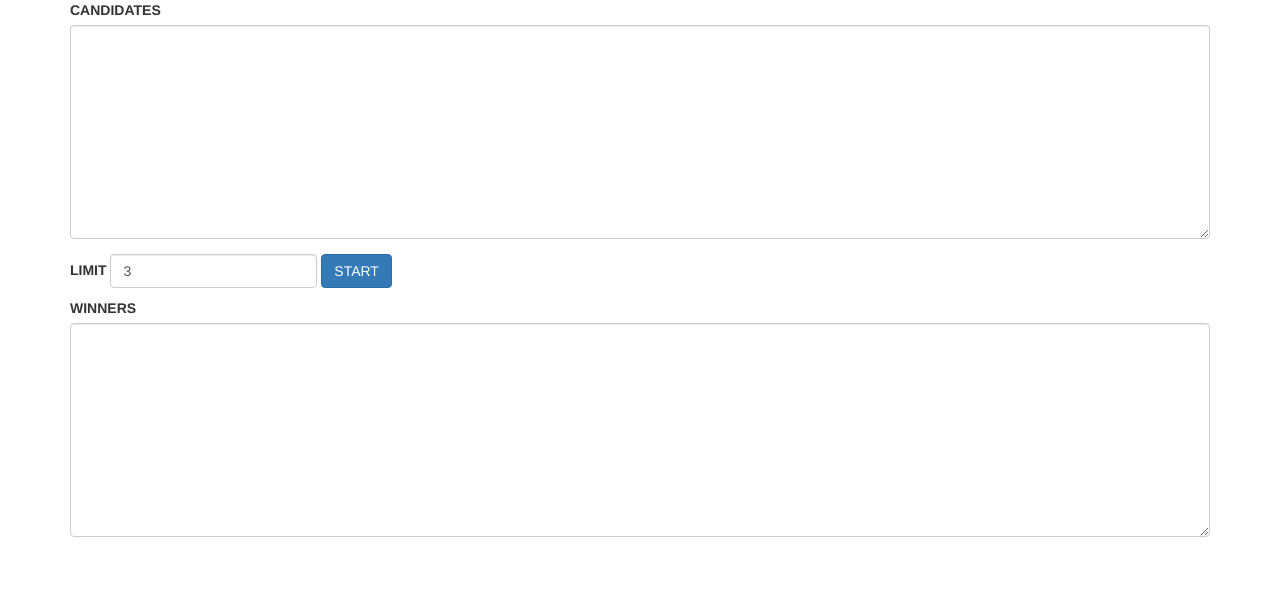
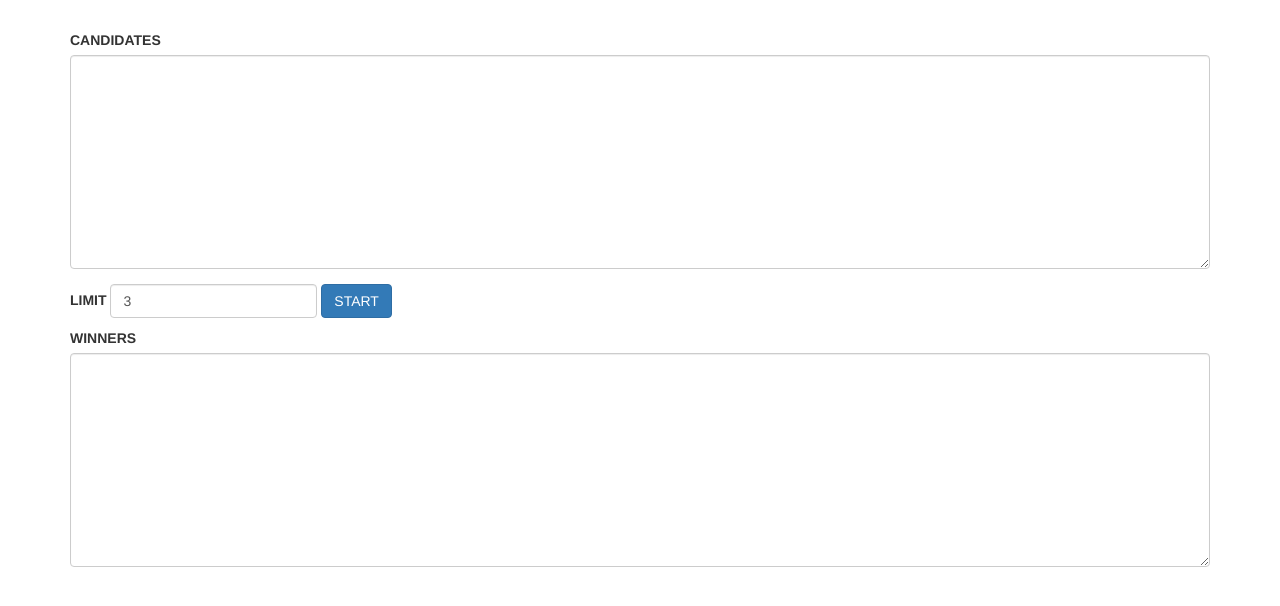
Before and after one commit to he110jian/he110jian.github.io, a Jekyll site: the page others/lottery.html, which Jekyll copies as it is, in a window 1280 px wide. Shown: the top 606 px of the page. Built offline with Jekyll 4.4.1, drawn with Linux system fonts in a browser that asks for light colours; nearby versions of some CDN libraries.

Commit message:
2019年10月21日15:33:32

```diff
--- a/others/lottery.html
+++ b/others/lottery.html
@@ -11,7 +11,7 @@
 </head>
 
 	<body>
-        <div class="container">
+        <div class="container" style="margin-top:30px">
                     <div class="form-group">
                         <label for="name">CANDIDATES</label>
                         <textarea id="candidates" class="form-control" rows="10" style="min-width: 30%"></textarea>
```
